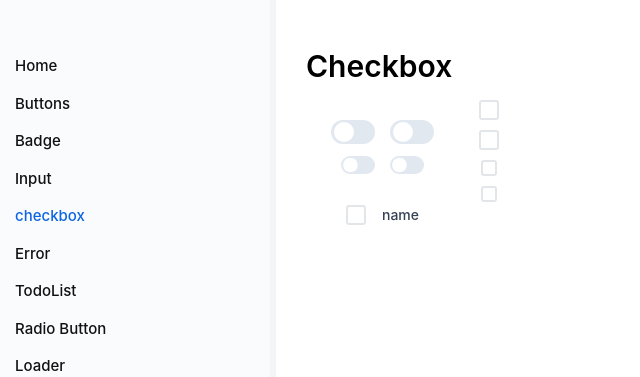
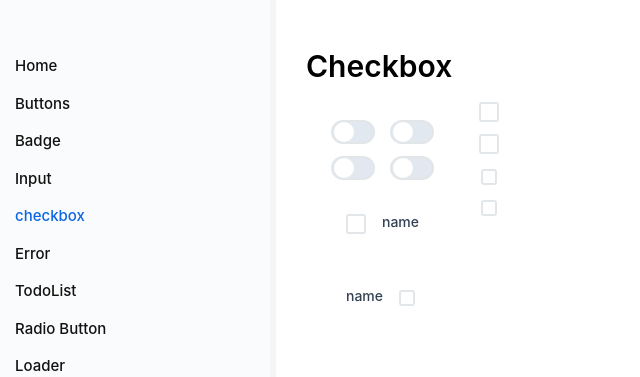
Before and after one commit to christojojo/wacpro-tasks, a React (Vite) app: page /checkbox in a window 1280 px wide. Shown: the top 377 px of the page, without its empty margins (0-640 px from the left). Built offline with nearby package versions, Linux system fonts and the light colour scheme.

Commit message:
checkbox rework completed

```diff
--- a/src/components/Barchart3/BarChart3.jsx
+++ b/src/components/Barchart3/BarChart3.jsx
@@ -12,14 +12,14 @@ function BarChart3() {
                 borderWidth: 1,
                 hoverBackgroundColor: 'rgba(75,192,192,0.4)',
                 hoverBorderColor: 'rgba(75,192,192,1)',
-                data: [2,10,6,25,20,12]
+                data: [2,10,7,22,20,12]
             }
         ]
     }
     const options = {
      scales : {
         x : {
-            display : true,
+            display : false,
         },
 
         y : {
--- a/src/components/CheckBox/CheckboxDemo.jsx
+++ b/src/components/CheckBox/CheckboxDemo.jsx
@@ -1,17 +1,58 @@
-import React from 'react'
-import './checkbox.scss'
+import React, { useState } from "react";
+import "./checkbox.scss";
 
-function CheckboxDemo({ id, label,labelR, variant, isToggle,...props }) {
+function CheckboxDemo({
+  id,
+  label,
+  labelR,
+  variant,
+  isToggle,
+  size,
+  ...props
+}) {
+  const isSm = size === "sm";
 
+  const [checked,setChecked]=useState(false)
+
+  console.log(checked);
+
+  const handleClick =()=>{
+  setChecked(!checked)
+}
   return (
-    <>
-      {label && <label htmlFor={id} className='text-md pr-4 cursor-pointer'>{label}</label>}
-      <input id={id} type="checkbox" className={`${variant} bg-no-repeat align-middle appearance-none checked:bg-primary transition-all duration-100 ease-in-out cursor-pointer ${label ? 'ml-4' : 'ml-0'}
-                                                 ${isToggle ? `rounded-[50px] bg-[#E2E8F0] bg-[12%] checked:bg-[88%] `
-          : `rounded-[3px] bg-center border-2 border-[#E2E6E9]  checked:border-primary  bg-checkMark`} `} {...props} />
-          {labelR && <label htmlFor={id} className='text-md pl-4 cursor-pointer'>{labelR}</label>}
-    </>
-  )
+    <div className=" flex items-center">
+      {label && (
+        <label htmlFor={id} className="text-md pr-4 cursor-pointer">
+          {label}
+        </label>
+      )}
+      <div className="relative">
+      <input
+        id={id}
+        type="checkbox"
+        className={`appearance-none border-2 align-middle rounded-[3px] border-[#E2E6E9] cursor-pointer checked:bg-primary checked:border-primary
+                    ${isSm ? "w-4 h-4" : "w-5 h-5"}
+                    ${isToggle
+                          ? "w-[44px] h-[24px] rounded-[50px] bg-[#E2E8F0] bg-none relative"
+                          : ""
+                      } `}
+        onClick={handleClick}
+      />
+      {!isToggle &&  <span className={`material-symbols-outlined text-white absolute  text-lg pointer-events-none ${isSm ? 'left-[-1px] top-[3px]' : 'top-[3px] left-[1px]'}`}>
+        check
+      </span>}
+      {isToggle &&(
+        <span className={`w-5 h-5 bg-white rounded-full absolute top-[2px] left-[3px]  pointer-events-none transition-all duration-300 ease-in-out ${ checked ? "translate-x-[18px]" : "translate-x-[0px]"}`}  ></span>
+      )}
+      </div>
+
+      {labelR && (
+        <label htmlFor={id} className="text-md pl-4 cursor-pointer">
+          {labelR}
+        </label>
+      )}
+    </div>
+  );
 }
 
-export default CheckboxDemo
+export default CheckboxDemo;
--- a/src/components/CheckBox/checkbox.css
+++ b/src/components/CheckBox/checkbox.css
@@ -1,4 +1,4 @@
-.checkbox-sm {
+  .checkbox-sm {
   @apply w-4
    h-4;
 }
--- a/src/components/CheckBox/checkbox.scss
+++ b/src/components/CheckBox/checkbox.scss
@@ -1,27 +1,26 @@
-.checkbox-sm{
-@apply
-   w-4
-   h-4
-}
-.checkbox-lg{
-    @apply
-       w-5
-       h-5
-}
+// .checkbox-sm{
+// @apply
+//    w-4
+//    h-4
+// }
+// .checkbox-lg{
+//     @apply
+//        w-5
+//        h-5
+// }
 
-
-.toggle-sm{
-    background-size:15px;
-    @apply
-    w-[34px]
-    h-[18px]
-    bg-toggle-sm
-    checked:bg-[90%]
-}
-.toggle-lg{
-    @apply
-    w-[44px]
-    h-[24px]
-    bg-toggle-lg
-    checked:bg-[90%]
-}
+// .toggle-sm{
+//     background-size:15px;
+//     @apply
+//     w-[34px]
+//     h-[18px]
+//     bg-toggle-sm
+//     checked:bg-[90%]
+// }
+// .toggle-lg{
+//     @apply
+//     w-[44px]
+//     h-[24px]
+//     bg-toggle-lg
+//     checked:bg-[90%]
+// }
--- a/src/pages/CheckBoxPage.jsx
+++ b/src/pages/CheckBoxPage.jsx
@@ -9,26 +9,30 @@ function CheckboxPage() {
    <div className='p-[20px]'>
       <div className='flex gap-[15px] justify-center mb-[12px]'>
         <span>
-        <CheckboxDemo isToggle='true'  variant={'toggle-lg'}/>
+        <CheckboxDemo isToggle='true' size={'sm'}/>
         </span>
         <span>
-        <CheckboxDemo isToggle='true'  variant={'toggle-lg'}/>
+        <CheckboxDemo isToggle='true' size={'lg'}/>
         </span>
       </div>
       <div className='flex gap-[15px] justify-center mb-[11px]'>
-        <CheckboxDemo isToggle='true'  variant={'toggle-sm'}/>
-        <CheckboxDemo isToggle='true'  variant={'toggle-sm'}/>
+        <CheckboxDemo isToggle='true' size={'lg'}/>
+        <CheckboxDemo isToggle='true' size={'sm'}/>
       </div>
       <div className='flex  mb-[12px] p-[20px]'>
-      <CheckboxDemo labelR={'name'} id={'age'} variant={'checkbox-lg'}/>
+      <CheckboxDemo labelR={'name'} size={'lg'} id={'age'}/>
       </div>
+      <div className='flex  mb-[12px] p-[20px]'>
+      <CheckboxDemo label={'name'} size={'sm'} id={'age2'}/>
+      </div>
+
     </div>
 
     <div className='flex flex-col justify-flex-start items-center px-[20px] gap-[10px]'>
-    <CheckboxDemo  id={'age'} variant={'checkbox-lg'}/>
-    <CheckboxDemo  id={'age'} variant={'checkbox-lg'}/>
-    <CheckboxDemo  id={'age'} variant={'checkbox-sm'}/>
-    <CheckboxDemo  id={'age'} variant={'checkbox-sm'}/>
+    <CheckboxDemo  id={'age'} size={'lg'} />
+    <CheckboxDemo  id={'age'} size={'lg'} />
+    <CheckboxDemo  id={'age'} size={'sm'} />
+    <CheckboxDemo  id={'age'} size={'sm'} />
     </div>
     </div>
   </div>
```
